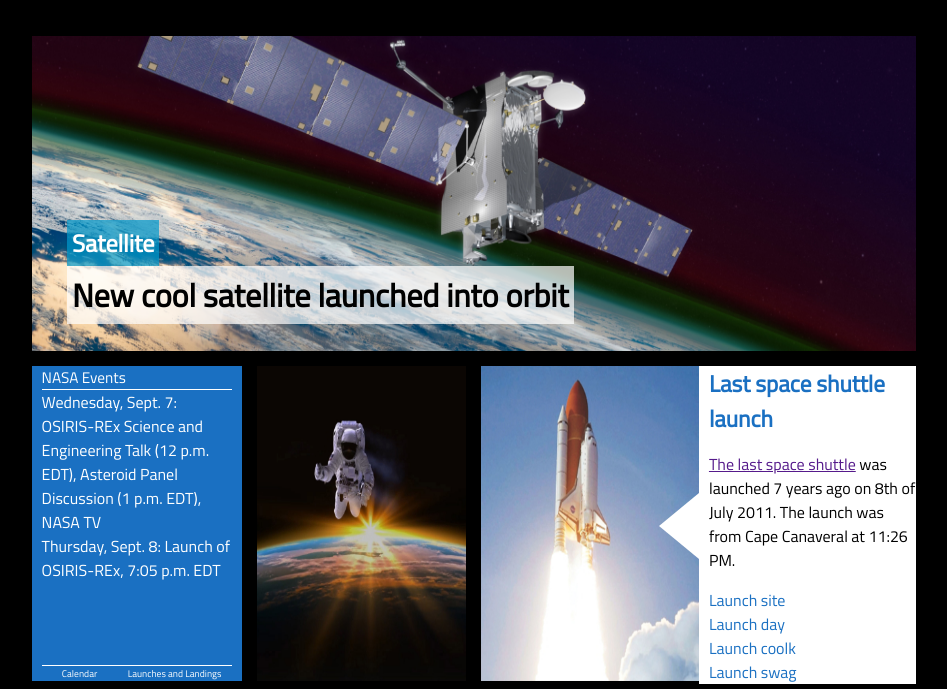
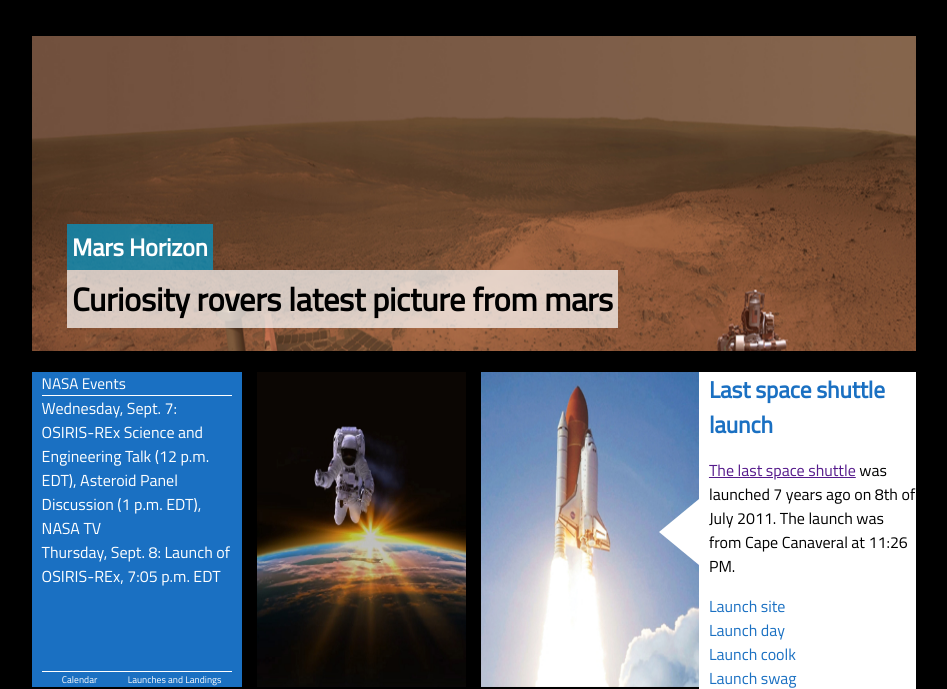
Before and after one commit to AntonUnunger/Nasa, a PHP site: page / in a window 1280 px wide. Shown: the part 89-778 px from the top of the page, without its empty margins (166-1113 px from the left). Run offline with PHP 8.4, Linux system fonts and the light colour scheme; some libraries are stand-ins or nearby versions.

Commit message:
Slideshow finished

```diff
--- a/css/style.css
+++ b/css/style.css
@@ -264,3 +264,9 @@ li
 	display:flex;
 	position:relative;
 }
+
+/*----------------------------------------------4 slider------------------------------------------------------*/
+.SlideShow
+{
+	display:none;
+}
--- a/index.html
+++ b/index.html
@@ -6,6 +6,7 @@
 		<title>NASA</title>
 		<link rel="stylesheet" href="css/style.css">
 		<link rel="stylesheet" href="https://use.fontawesome.com/releases/v5.3.1/css/all.css" integrity="sha384-mzrmE5qonljUremFsqc01SB46JvROS7bZs3IO2EmfFsd15uHvIt+Y8vEf7N7fWAU" crossorigin="anonymous">
+		<script type="text/javascript" src="./js/slider.js"></script>
 	</head>
 
 	<body>
@@ -40,10 +41,28 @@
 			</div>
 			<div id="Main-Content">
 				<div class="Card4">
-					<img src="./img/earth.jpg">
+						<div class="SlideShow">
+							<div id="text">
+								<h2 id="top-text">See inside</h2>
+								<h1 id="bottom-text">The inside of the Soyuz rocket</h1>
+							</div>
+							<img src="./img/soyuz.jpg">
+						</div>
+
+						<div class="SlideShow">
+							<div id="text">
+								<h2 id="top-text">Mars Horizon</h2>
+								<h1 id="bottom-text">Curiosity rovers latest picture from mars</h1>
+							</div>
+							<img src="./img/mars.jpg">
+						</div>
+
+						<div class="SlideShow">
 							<div id="text">
 								<h2 id="top-text">Satellite</h2>
 								<h1 id="bottom-text">New cool satellite launched into orbit</h1>
+							</div>
+							<img src="./img/earth.jpg">
 						</div>
 				</div>
 				<div id="Card-text">
--- /dev/null
+++ b/js/slider.js
@@ -0,0 +1,18 @@
+var Index = 1;
+window.addEventListener("load", function(event)
+{
+    showSlide();
+});
+
+function showSlide()
+{
+    var i;
+    var slides = document.getElementsByClassName("SlideShow");
+    for (i = 0; i < slides.length; i++) {
+        slides[i].style.display = "none";
+    }
+    Index++;
+    if (Index > slides.length) {Index = 1}
+    slides[Index-1].style.display = "block";
+    setTimeout(showSlide, 2000); // Change image every 2 seconds
+}
```
Also changed, not shown: img/mars.jpg (added), img/soyuz.jpg (added). Lines whose indentation alone changed are shown as unchanged.
